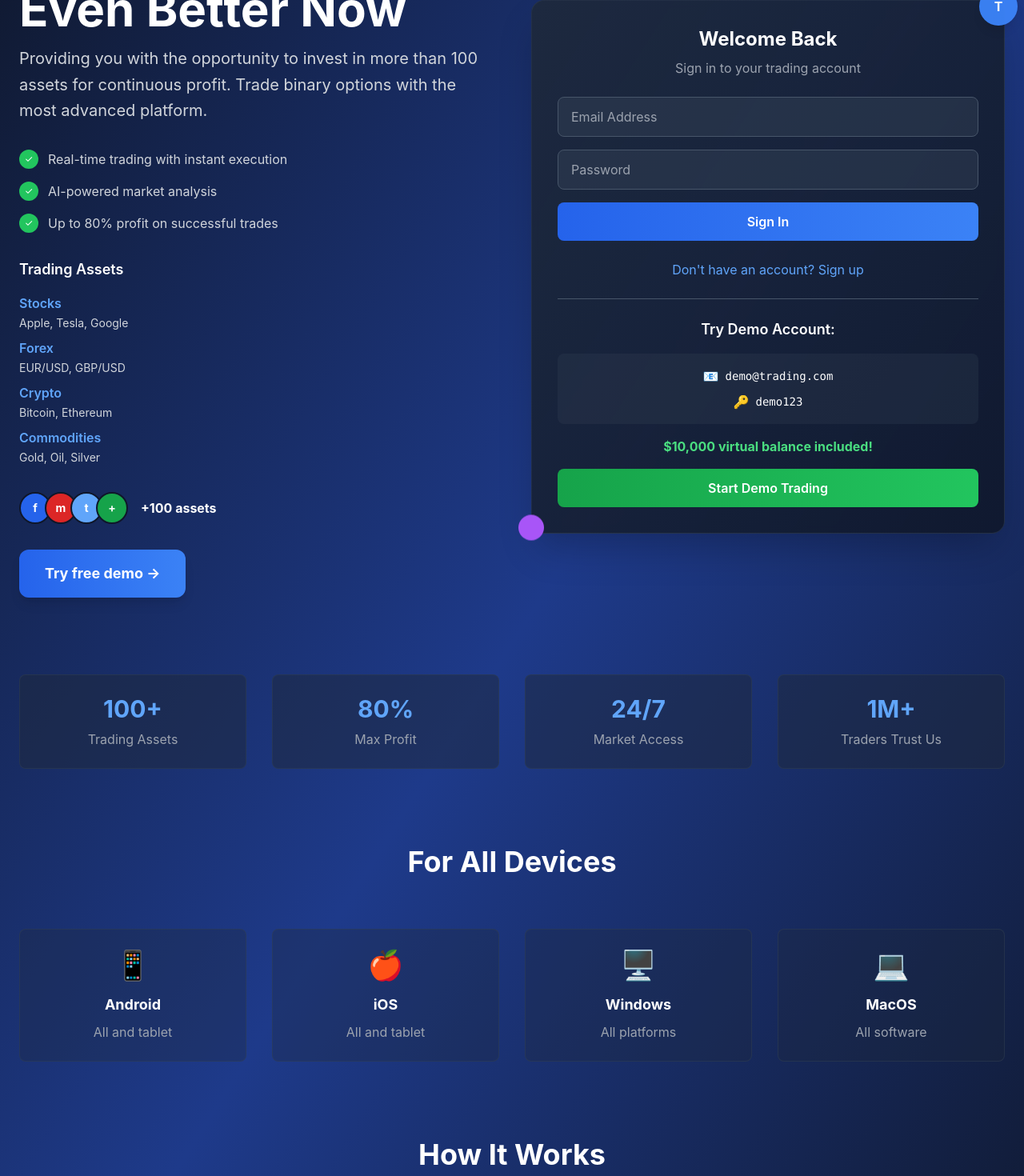
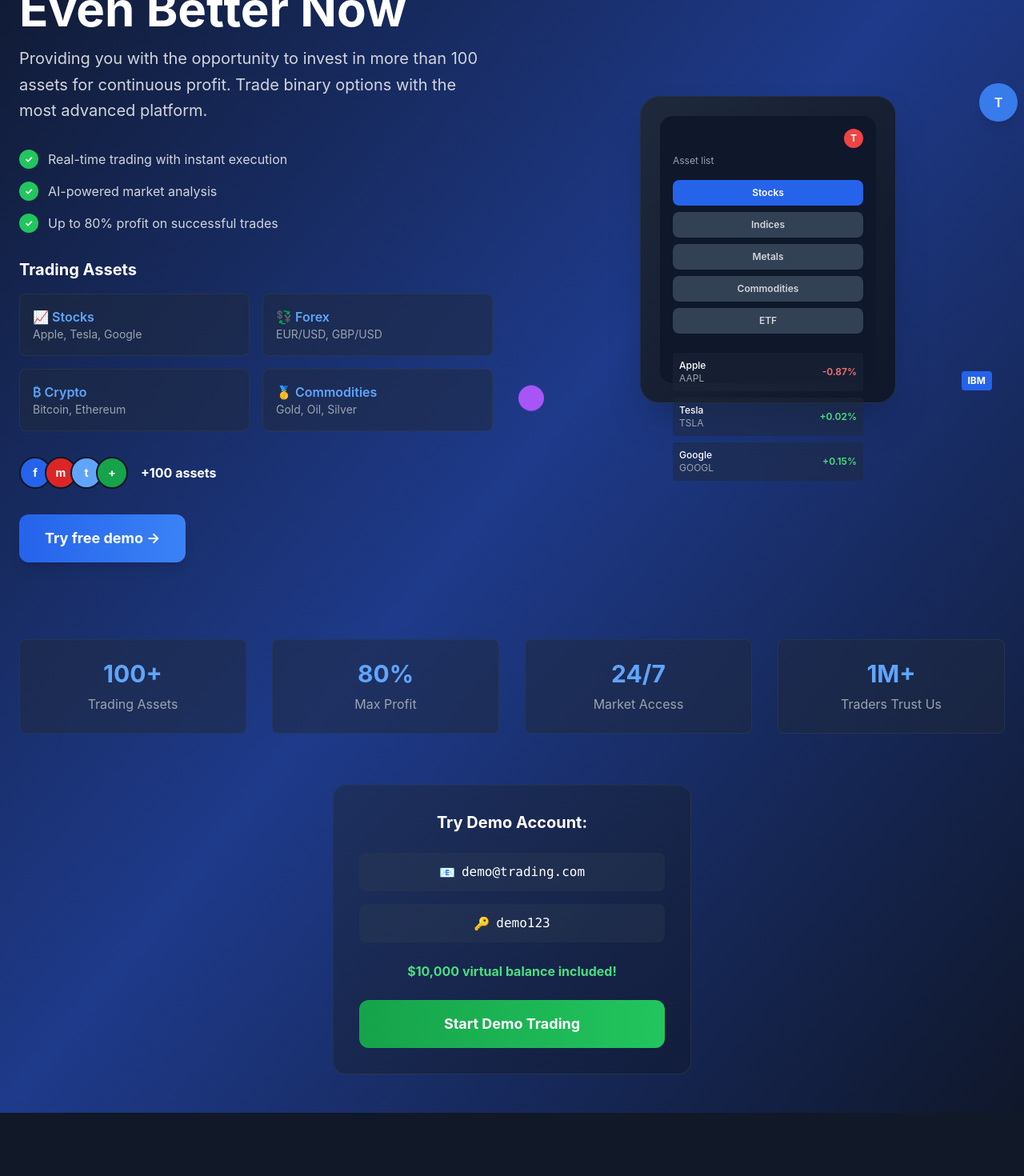
Before and after one commit to ampolperlada/trading-plat, a Next.js app in the folder frontend/: page / in a window 1280 px wide. Shown: the part 200-1670 px from the top of the page at 80% size. After the commit the page ends 1591 px from the top, so only its background shows below. Built offline with nearby package versions, Linux system fonts and the light colour scheme.

Commit message:
frontend modif # 2

```diff
--- a/frontend/src/pages/index.js
+++ b/frontend/src/pages/index.js
@@ -1,4 +1,4 @@
-// frontend/src/pages/index.js - Real Expert Option Landing Page
+// frontend/src/pages/index.js - Simple Working Version
 import { useState } from 'react';
 import { useAuth } from '../contexts/AuthContext';
 import { useRouter } from 'next/router';
@@ -37,11 +37,11 @@ export default function HomePage() {
       {/* Header */}
       <header className="flex items-center justify-between px-6 py-4 border-b border-slate-700/50">
         <div className="flex items-center space-x-8">
-          <div className="flex items-center space-x-2">
-            <div className="w-8 h-8 bg-gradient-to-br from-blue-500 to-blue-600 rounded-lg flex items-center justify-center">
-              <span className="text-white font-bold text-sm">EO</span>
+          <div className="flex items-center space-x-3">
+            <div className="w-10 h-10 bg-gradient-to-br from-blue-500 to-blue-600 rounded-lg flex items-center justify-center">
+              <span className="text-white font-bold text-lg">EO</span>
             </div>
-            <span className="text-xl font-bold">ExpertOption</span>
+            <span className="text-2xl font-bold">ExpertOption</span>
           </div>
           <nav className="hidden md:flex space-x-6">
             <a href="#" className="text-gray-300 hover:text-white transition-colors">Trading</a>
@@ -51,18 +51,8 @@ export default function HomePage() {
           </nav>
         </div>
         <div className="flex items-center space-x-4">
-          <button
-            onClick={() => setIsSignUp(false)}
-            className="text-blue-400 hover:text-blue-300 transition-colors"
-          >
-            Login
-          </button>
-          <button
-            onClick={() => setIsSignUp(true)}
-            className="bg-blue-600 hover:bg-blue-700 px-4 py-2 rounded-lg transition-colors"
-          >
-            Register
-          </button>
+          <button className="text-blue-400 hover:text-blue-300 transition-colors">Login</button>
+          <button className="bg-blue-600 hover:bg-blue-700 px-4 py-2 rounded-lg transition-colors">Register</button>
         </div>
       </header>
 
@@ -86,51 +76,44 @@ export default function HomePage() {
             <div className="space-y-4">
               <div className="flex items-center space-x-3">
                 <div className="w-6 h-6 bg-green-500 rounded-full flex items-center justify-center">
-                  <span className="text-white text-xs">✓</span>
+                  <span className="text-white text-xs font-bold">✓</span>
                 </div>
                 <span className="text-gray-300">Real-time trading with instant execution</span>
               </div>
               <div className="flex items-center space-x-3">
                 <div className="w-6 h-6 bg-green-500 rounded-full flex items-center justify-center">
-                  <span className="text-white text-xs">✓</span>
+                  <span className="text-white text-xs font-bold">✓</span>
                 </div>
                 <span className="text-gray-300">AI-powered market analysis</span>
               </div>
               <div className="flex items-center space-x-3">
                 <div className="w-6 h-6 bg-green-500 rounded-full flex items-center justify-center">
-                  <span className="text-white text-xs">✓</span>
+                  <span className="text-white text-xs font-bold">✓</span>
                 </div>
                 <span className="text-gray-300">Up to 80% profit on successful trades</span>
               </div>
             </div>
 
-            {/* Asset Categories */}
+            {/* Trading Assets */}
             <div className="space-y-4">
-              <h3 className="text-lg font-semibold text-white">Trading Assets</h3>
+              <h3 className="text-xl font-bold text-white">Trading Assets</h3>
 
-              <div className="space-y-2">
-                <div className="text-gray-300">
-                  <span className="text-blue-400 font-semibold">Stocks</span>
-                  <br />
-                  <span className="text-sm">Apple, Tesla, Google</span>
+              <div className="grid grid-cols-2 gap-4">
+                <div className="bg-slate-800/50 rounded-lg p-4 border border-slate-700/50">
+                  <div className="text-blue-400 font-semibold">📈 Stocks</div>
+                  <div className="text-sm text-gray-400">Apple, Tesla, Google</div>
                 </div>
-
-                <div className="text-gray-300">
-                  <span className="text-blue-400 font-semibold">Forex</span>
-                  <br />
-                  <span className="text-sm">EUR/USD, GBP/USD</span>
+                <div className="bg-slate-800/50 rounded-lg p-4 border border-slate-700/50">
+                  <div className="text-blue-400 font-semibold">💱 Forex</div>
+                  <div className="text-sm text-gray-400">EUR/USD, GBP/USD</div>
                 </div>
-
-                <div className="text-gray-300">
-                  <span className="text-blue-400 font-semibold">Crypto</span>
-                  <br />
-                  <span className="text-sm">Bitcoin, Ethereum</span>
+                <div className="bg-slate-800/50 rounded-lg p-4 border border-slate-700/50">
+                  <div className="text-blue-400 font-semibold">₿ Crypto</div>
+                  <div className="text-sm text-gray-400">Bitcoin, Ethereum</div>
                 </div>
-
-                <div className="text-gray-300">
-                  <span className="text-blue-400 font-semibold">Commodities</span>
-                  <br />
-                  <span className="text-sm">Gold, Oil, Silver</span>
+                <div className="bg-slate-800/50 rounded-lg p-4 border border-slate-700/50">
+                  <div className="text-blue-400 font-semibold">🥇 Commodities</div>
+                  <div className="text-sm text-gray-400">Gold, Oil, Silver</div>
                 </div>
               </div>
             </div>
@@ -164,95 +147,68 @@ export default function HomePage() {
             </button>
           </div>
 
-          {/* Right Side - Login/Register Form */}
-          <div className="relative">
-            <div className="bg-gradient-to-br from-slate-800/90 to-slate-900/90 backdrop-blur-sm rounded-2xl p-8 border border-slate-700/50 shadow-2xl">
-              <div className="space-y-6">
-                <div className="text-center">
-                  <h2 className="text-2xl font-bold text-white mb-2">Welcome Back</h2>
-                  <p className="text-gray-400">Sign in to your trading account</p>
+          {/* Right Side - Phone Mockup */}
+          <div className="relative flex justify-center">
+            <div className="w-80 h-96 bg-gradient-to-br from-slate-800 to-slate-900 rounded-3xl p-6 shadow-2xl border border-slate-700/50">
+              {/* Phone Screen */}
+              <div className="bg-slate-900 rounded-2xl h-full p-4 relative">
+                {/* Red Badge */}
+                <div className="absolute top-4 right-4 w-6 h-6 bg-red-500 rounded-full flex items-center justify-center">
+                  <span className="text-white text-xs font-bold">T</span>
                 </div>
 
-                <form onSubmit={handleSubmit} className="space-y-4">
-                  {isSignUp && (
-                    <div>
-                      <input
-                        type="text"
-                        placeholder="Full Name"
-                        value={name}
-                        onChange={(e) => setName(e.target.value)}
-                        className="w-full px-4 py-3 bg-slate-700/50 border border-slate-600 rounded-lg text-white placeholder-gray-400 focus:border-blue-500 focus:outline-none transition-colors"
-                        required
-                      />
+                {/* Asset Categories */}
+                <div className="space-y-3 mt-8">
+                  <div className="text-xs text-gray-400 mb-4">Asset list</div>
+
+                  <div className="space-y-2">
+                    <div className="bg-blue-600 px-3 py-2 rounded-lg text-center text-xs font-semibold text-white">
+                      Stocks
                     </div>
-                  )}
-
-                  <div>
-                    <input
-                      type="email"
-                      placeholder="Email Address"
-                      value={email}
-                      onChange={(e) => setEmail(e.target.value)}
-                      className="w-full px-4 py-3 bg-slate-700/50 border border-slate-600 rounded-lg text-white placeholder-gray-400 focus:border-blue-500 focus:outline-none transition-colors"
-                      required
-                    />
+                    <div className="bg-slate-700 px-3 py-2 rounded-lg text-center text-xs font-semibold text-gray-300">
+                      Indices
+                    </div>
+                    <div className="bg-slate-700 px-3 py-2 rounded-lg text-center text-xs font-semibold text-gray-300">
+                      Metals
+                    </div>
+                    <div className="bg-slate-700 px-3 py-2 rounded-lg text-center text-xs font-semibold text-gray-300">
+                      Commodities
+                    </div>
+                    <div className="bg-slate-700 px-3 py-2 rounded-lg text-center text-xs font-semibold text-gray-300">
+                      ETF
+                    </div>
                   </div>
-
-                  <div>
-                    <input
-                      type="password"
-                      placeholder="Password"
-                      value={password}
-                      onChange={(e) => setPassword(e.target.value)}
-                      className="w-full px-4 py-3 bg-slate-700/50 border border-slate-600 rounded-lg text-white placeholder-gray-400 focus:border-blue-500 focus:outline-none transition-colors"
-                      required
-                    />
-                  </div>
-
-                  <button
-                    type="submit"
-                    disabled={isLoading}
-                    className="w-full bg-gradient-to-r from-blue-600 to-blue-500 hover:from-blue-700 hover:to-blue-600 text-white py-3 rounded-lg font-semibold transition-all duration-200 disabled:opacity-50"
-                  >
-                    {isLoading ? 'Please wait...' : (isSignUp ? 'Create Account' : 'Sign In')}
-                  </button>
-                </form>
-
-                <div className="text-center">
-                  <button
-                    onClick={() => setIsSignUp(!isSignUp)}
-                    className="text-blue-400 hover:text-blue-300 transition-colors"
-                  >
-                    {isSignUp ? "Already have an account? Sign In" : "Don't have an account? Sign up"}
-                  </button>
                 </div>
 
-                {/* Demo Account Section */}
-                <div className="border-t border-slate-600 pt-6 space-y-4">
-                  <h3 className="text-lg font-semibold text-white text-center">Try Demo Account:</h3>
-
-                  <div className="bg-slate-700/30 rounded-lg p-4 space-y-2">
-                    <div className="flex items-center justify-center space-x-2">
-                      <span className="text-blue-400">📧</span>
-                      <span className="text-white font-mono text-sm">demo@trading.com</span>
+                {/* Asset List */}
+                <div className="space-y-2 mt-6">
+                  <div className="flex justify-between items-center p-2 bg-slate-800/50 rounded text-xs">
+                    <div>
+                      <div className="text-white font-medium">Apple</div>
+                      <div className="text-gray-400">AAPL</div>
                     </div>
-                    <div className="flex items-center justify-center space-x-2">
-                      <span className="text-blue-400">🔑</span>
-                      <span className="text-white font-mono text-sm">demo123</span>
+                    <div className="text-red-400 font-semibold">-0.87%</div>
+                  </div>
+                  <div className="flex justify-between items-center p-2 bg-slate-800/50 rounded text-xs">
+                    <div>
+                      <div className="text-white font-medium">Tesla</div>
+                      <div className="text-gray-400">TSLA</div>
                     </div>
+                    <div className="text-green-400 font-semibold">+0.02%</div>
                   </div>
-
-                  <div className="text-center">
-                    <div className="text-green-400 font-bold mb-4">$10,000 virtual balance included!</div>
-
-                    <button
-                      onClick={handleDemoLogin}
-                      className="w-full bg-gradient-to-r from-green-600 to-green-500 hover:from-green-700 hover:to-green-600 text-white py-3 rounded-lg font-semibold transition-all duration-200"
-                    >
-                      Start Demo Trading
-                    </button>
+                  <div className="flex justify-between items-center p-2 bg-slate-800/50 rounded text-xs">
+                    <div>
+                      <div className="text-white font-medium">Google</div>
+                      <div className="text-gray-400">GOOGL</div>
+                    </div>
+                    <div className="text-green-400 font-semibold">+0.15%</div>
                   </div>
                 </div>
+              </div>
+
+              {/* IBM Badge */}
+              <div className="absolute bottom-4 right-4 bg-blue-600 px-2 py-1 rounded text-white text-xs font-bold">
+                IBM
               </div>
             </div>
 
@@ -266,73 +222,48 @@ export default function HomePage() {
         </div>
 
         {/* Stats Section */}
-        <div className="mt-24 grid md:grid-cols-4 gap-8 text-center">
-          {[
-            { number: '100+', label: 'Trading Assets' },
-            { number: '80%', label: 'Max Profit' },
-            { number: '24/7', label: 'Market Access' },
-            { number: '1M+', label: 'Traders Trust Us' }
-          ].map((stat, i) => (
-            <div key={i} className="bg-slate-800/50 rounded-lg p-6 border border-slate-700/50">
-              <div className="text-3xl font-bold text-blue-400 mb-2">{stat.number}</div>
-              <div className="text-gray-400">{stat.label}</div>
-            </div>
-          ))}
-        </div>
-
-        {/* Features Section */}
-        <div className="mt-24">
-          <div className="text-center mb-16">
-            <h2 className="text-4xl font-bold text-white mb-4">For All Devices</h2>
+        <div className="mt-24 grid md:grid-cols-4 gap-8">
+          <div className="text-center bg-slate-800/50 rounded-lg p-6 border border-slate-700/50">
+            <div className="text-3xl font-bold text-blue-400 mb-2">100+</div>
+            <div className="text-gray-400">Trading Assets</div>
           </div>
-
-          <div className="grid md:grid-cols-4 gap-8">
-            {[
-              { name: 'Android', subtitle: 'All and tablet', icon: '📱' },
-              { name: 'iOS', subtitle: 'All and tablet', icon: '🍎' },
-              { name: 'Windows', subtitle: 'All platforms', icon: '🖥️' },
-              { name: 'MacOS', subtitle: 'All software', icon: '💻' }
-            ].map((device, i) => (
-              <div key={i} className="text-center bg-slate-800/30 rounded-lg p-6 border border-slate-700/50 hover:border-blue-500/50 transition-colors">
-                <div className="text-4xl mb-4">{device.icon}</div>
-                <h3 className="text-white font-bold text-lg mb-2">{device.name}</h3>
-                <p className="text-gray-400">{device.subtitle}</p>
-              </div>
-            ))}
+          <div className="text-center bg-slate-800/50 rounded-lg p-6 border border-slate-700/50">
+            <div className="text-3xl font-bold text-blue-400 mb-2">80%</div>
+            <div className="text-gray-400">Max Profit</div>
+          </div>
+          <div className="text-center bg-slate-800/50 rounded-lg p-6 border border-slate-700/50">
+            <div className="text-3xl font-bold text-blue-400 mb-2">24/7</div>
+            <div className="text-gray-400">Market Access</div>
+          </div>
+          <div className="text-center bg-slate-800/50 rounded-lg p-6 border border-slate-700/50">
+            <div className="text-3xl font-bold text-blue-400 mb-2">1M+</div>
+            <div className="text-gray-400">Traders Trust Us</div>
           </div>
         </div>
 
-        {/* How It Works */}
-        <div className="mt-24">
-          <div className="text-center mb-16">
-            <h2 className="text-4xl font-bold text-white mb-4">How It Works</h2>
+        {/* Demo Account Section */}
+        <div className="mt-16 max-w-md mx-auto bg-gradient-to-br from-slate-800/50 to-slate-900/50 rounded-2xl p-8 border border-slate-700/50">
+          <h3 className="text-xl font-bold text-white mb-6 text-center">Try Demo Account:</h3>
+
+          <div className="space-y-4 mb-6">
+            <div className="flex items-center justify-center space-x-2 bg-slate-700/30 rounded-lg p-3">
+              <span className="text-blue-400">📧</span>
+              <span className="text-white font-mono">demo@trading.com</span>
+            </div>
+            <div className="flex items-center justify-center space-x-2 bg-slate-700/30 rounded-lg p-3">
+              <span className="text-blue-400">🔑</span>
+              <span className="text-white font-mono">demo123</span>
+            </div>
           </div>
 
-          <div className="grid md:grid-cols-3 gap-8">
-            {[
-              {
-                title: 'Deposit',
-                description: 'Open a real account and add funds. We work with more than 20 payment systems.',
-                icon: '💳'
-              },
-              {
-                title: 'Trade',
-                description: 'Trade any of 100 assets and stocks. Use technical analysis and trade the news.',
-                icon: '📈'
-              },
-              {
-                title: 'Withdraw',
-                description: 'Get funds easily to your bank card or e-wallet. We have no commissions.',
-                icon: '💰'
-              }
-            ].map((step, i) => (
-              <div key={i} className="text-center bg-slate-800/30 rounded-lg p-8 border border-slate-700/50">
-                <div className="text-5xl mb-6">{step.icon}</div>
-                <h3 className="text-white font-bold text-xl mb-4">{step.title}</h3>
-                <p className="text-gray-400 leading-relaxed">{step.description}</p>
-              </div>
-            ))}
-          </div>
+          <div className="text-green-400 font-bold text-center mb-6">$10,000 virtual balance included!</div>
+
+          <button
+            onClick={handleDemoLogin}
+            className="w-full bg-gradient-to-r from-green-600 to-green-500 hover:from-green-700 hover:to-green-600 text-white py-4 rounded-xl font-bold text-lg transition-all duration-300 hover:scale-105"
+          >
+            Start Demo Trading
+          </button>
         </div>
       </div>
     </div>
--- a/frontend/src/pages/trading.js
+++ b/frontend/src/pages/trading.js
@@ -1,4 +1,4 @@
-// frontend/src/pages/trading.js - Final Expert Option with Real Data
+// frontend/src/pages/trading.js - Simple Working Version
 import { useState, useEffect } from 'react';
 import { useAuth } from '../contexts/AuthContext';
 import { useMarketData } from '../contexts/MarketDataContext';
```
Also changed, not shown: frontend/src/contexts/WebSocketContext.js (+93 -116 lines).
